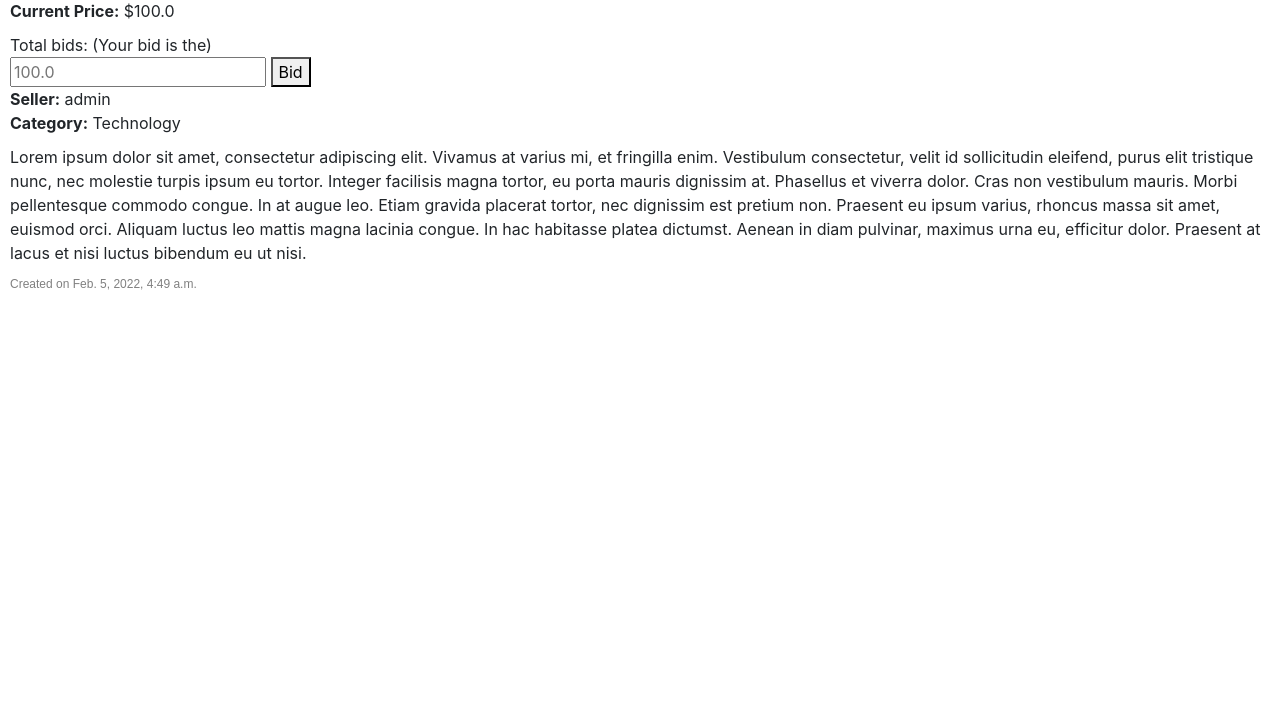
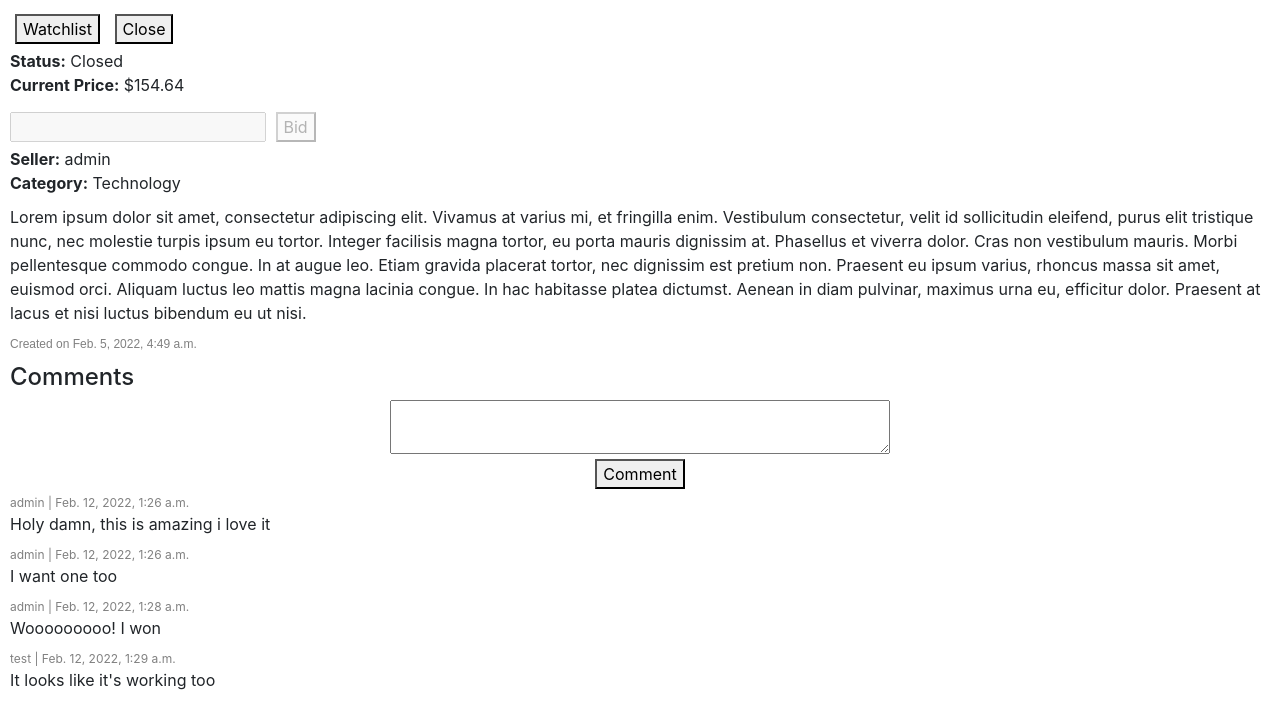
Before and after one commit to avolent/cs50-commerce, a Django app: a page that uses auctions/templates/auctions/layout.html in a window 1280 px wide. Shown: the part 562-1274 px from the top of the page. Before the commit the page ends 852 px from the top, so only its background shows below. Run offline with Django 3.2, Linux system fonts and the light colour scheme; a user stored in the database is signed in; data comes from the database, SQL or seed files in the repository; some libraries are stand-ins or nearby versions.

Commit message:
Listing functionality (Close and Comment)

```diff
--- a/auctions/admin.py
+++ b/auctions/admin.py
@@ -1,8 +1,9 @@
 from django.contrib import admin
-from .models import User, Auction, Bid, Watchlist
+from .models import User, Auction, Bid, Watchlist, Comment
 
 # Register your models here.
 admin.site.register(User)
 admin.site.register(Auction)
 admin.site.register(Bid)
 admin.site.register(Watchlist)
+admin.site.register(Comment)
--- a/auctions/static/auctions/styles.css
+++ b/auctions/static/auctions/styles.css
@@ -4,12 +4,20 @@
 h2 {
     margin-bottom: 20px;
 }
-#create {
-    margin-top: 5px;
+button {
+    margin: 5px;
 }
-#create_listing input, textarea {
+
+#create_listing {
+    display: flex;
+    justify-content: center;
+    align-items: center;
+    flex-direction: column;
+}
+#create_listing input, #create_listing textarea {
     width: 500px;
 }
+
 .auction_listing {
     display: flex;
     margin-bottom: 20px;
@@ -60,12 +68,41 @@
     justify-content: center;
     align-items: center;
 }
-.auction .listing_price {
+.auction .listing_price, .listing_category, .listing_description, .listing_details {
     margin-bottom: 10px;
 }
-.auction .listing_category {
+
+.alert {
+    display: flex;
+    justify-content: center;
+    align-items: center;
+    color: red;
+    font-size: 25px;
+    margin: 0;
+    padding: 0;
+}
+
+.listing_comments {
+    display: inherit;
+    flex-direction: column;
+}
+.comment_form form{
+    display: flex;
+    flex-direction: column;
+    justify-content: center;
+    align-items: center;
+}
+.comment_form textarea{
+    width: 500px;
+}
+
+.comment {
+    display: inherit;
+    flex-direction: column;
     margin-bottom: 10px;
 }
-.auction .listing_description {
-    margin-bottom: 10px;
+
+.comment_details {
+    font-size: 12px;
+    color: grey;
 }
--- a/auctions/templates/auctions/index.html
+++ b/auctions/templates/auctions/index.html
@@ -25,8 +25,11 @@
                         <b>Category:</b> none
                     {% endif %}
                 </div>
+                <div class="listing_status">
+                    <b>Status:</b> {{ auction.status }}
+                </div>
                 <div class="listing_price">
-                    <b>Current Price:</b> ${{ auction.starting_price }}
+                    <b>Current Price:</b> ${{ auction.price }}
                 </div>
                 <div class="listing_description">
                     {{ auction.description }}
--- a/auctions/templates/auctions/layout.html
+++ b/auctions/templates/auctions/layout.html
@@ -44,6 +44,8 @@
             {% endif %}
         </ul>
         <hr>
+        {% block alert %}
+        {% endblock %}
         {% block body %}
         {% endblock %}
     </body>
--- a/auctions/templates/auctions/listing.html
+++ b/auctions/templates/auctions/listing.html
@@ -1,4 +1,10 @@
 {% extends "auctions/layout.html" %}
+
+{% block alert %}
+<div class="alert">
+    {{ alert }}
+</div>
+{% endblock %}
 
 {% block body %}
     <h2>Listing: {{ auction.title }}</h2>
@@ -11,20 +17,34 @@
             {% endif %}
         </div>
         {% if user.is_authenticated %}
-        <div class="listing_watchlist">
-        <button id="watchlist" type="submit" formaction="" >Watchlist</button>
+        <div class="listing_buttons">
+        <form action="{% url 'listing' auction.title %}" method="POST">
+            {% csrf_token %}
+            <button name="action" id="watchlist" type="submit" value="watchlist">Watchlist</button>
+            {% if user.username == auction.seller.username %}
+            <button name="action" id="close" type="submit" value="close">Close</button>
+            {% endif %}
+        </form>
         </div>
         {% endif %}
         <div class="listing_details">
+            <div class="listing_status">
+                <b>Status:</b> {{ auction.status}}
+            </div>
             <div class="listing_price">
-                <b>Current Price:</b> ${{ auction.starting_price }}
+                <b>Current Price:</b> ${{ auction.price }}
             </div>
             <div class="listing_bid">
-                Total bids: (Your bid is the)
                 {% if user.is_authenticated %}
-                <form class="bid_form">
-                    <input id="starting_price" type="number" placeholder="{{ auction.starting_price }}" required name="price" min="{{ auction.starting_price }}" step="0.01" title="Currency">
-                    <button>Bid</button>
+                <form class="bid_form" action="{% url 'listing' auction.title %}" method="POST">
+                    {% if auction.status == "Closed" %}
+                    <input disabled id="starting_price" type="number" placeholder="{{ auction.starting_price }}" required name="price" min="{{ auction.starting_price }}" step="0.01" title="Currency">
+                    <button disabled >Bid</button>
+                    {% else %}
+                    {% csrf_token %}
+                    <input id="price" name="bid" type="number" placeholder="{{ auction.price }}" required min="{{ auction.price }}" step="0.01" title="Currency">
+                    <button name="action" id="bid" type="submit" value="bid">Bid</button>
+                    {% endif %}
                 </form>
                 {% endif %}
             </div>
@@ -45,5 +65,28 @@
                 <span>Created on {{ auction.created }}</span>
             </div>
         </div>
+        <h4>Comments</h4>
+        <div class="listing_comments">
+            {% if user.is_authenticated %}
+            <div class="comment_form">
+                <form action="{% url 'listing' auction.title %}" method="POST">
+                    {% csrf_token %}
+                    <textarea id="comment" name="comment" type="text" title="Comment" required></textarea>
+                    <button name="action" id="comment" type="submit" value="comment">Comment</button>
+                </form>
+            </div>
+            {% endif %}
+            {% for comment in comments %}
+            <div class="comment">
+                <div class="comment_details">
+                    {{comment.user.username}} | {{comment.time}}
+                </div>
+                <div class="comment_text">
+                    {{comment.comment}}
+                </div>
+            </div>
+            {% endfor %}
+        </div>
     </div>
+
 {% endblock %}
--- a/auctions/views.py
+++ b/auctions/views.py
@@ -1,3 +1,4 @@
+from cgitb import reset
 from optparse import TitledHelpFormatter
 from django.contrib.auth import authenticate, login, logout
 from django.db import IntegrityError
@@ -5,14 +6,15 @@
 from django.shortcuts import render
 from django.urls import reverse
 from django import forms
+from django.core.exceptions import ObjectDoesNotExist
 
-from .models import User, Auction
+from .models import User, Auction, Watchlist, Bid, Comment
 
 class CreateListing(forms.Form):
     title = forms.CharField(label="Title", max_length=64)
     description = forms.CharField(label="Title",)
-    category = forms.CharField(label="Tategory", max_length=64 )
-    title = forms.CharField(label="Title")
+    category = forms.CharField(label="Category", max_length=64 )
+    Price = forms.CharField(label="Price")
     url = forms.CharField(label="Image URL:")
 
 def index(request):
@@ -24,7 +26,6 @@
 
 def login_view(request):
     if request.method == "POST":
-
         # Attempt to sign user in
         username = request.POST["username"]
         password = request.POST["password"]
@@ -73,20 +74,75 @@
     else:
         return render(request, "auctions/register.html")
 
+# Route for creating listings
 def create(request):
+    # Post request to create a listing on the page. Eventually should add Django forms.
     if request.method == "POST":
         print(request.user.id)
         a = Auction(title=request.POST["title"], description=request.POST["description"], starting_price=request.POST["price"], image=request.POST["image"], category=request.POST["category"].lower().capitalize(), seller=request.user)
         a.save()
         return HttpResponseRedirect(reverse("index"))
+    # If a get request just render page template
     else:
         return render(request, "auctions/create_listing.html")
 
+# Route for showing listings
 def listing(request, listing):
+    # Grab the current listing from auction database
     auction = Auction.objects.get(title=listing)
-    return render(request, "auctions/listing.html", {
-        "auction": auction,
-    })
+    comments = Comment.objects.filter(auction=auction)
+    # Post requests start here
+    if request.method == "POST":
+        print(request.POST["action"])
+        # If request is for close, change auction status to close and update page
+        if request.POST["action"] == "close":
+            auction.status = "Closed"
+            auction.save()
+            return HttpResponseRedirect(reverse("listing", args=[listing]))
+        # Add auction to users watchlist.
+        elif request.POST["action"] == "watchlist":
+            watchlist = Watchlist(auction=auction, user=request.user)
+            watchlist.save()
+            return HttpResponseRedirect(reverse("listing", args=[listing]))
+        elif request.POST["action"] == "bid":
+            if float(request.POST["bid"]) >= auction.price:
+                bid = Bid(auction=auction, bidder=request.user, bid=request.POST["bid"])
+                bid.save()
+                auction.price = request.POST["bid"]
+                auction.save()
+                return HttpResponseRedirect(reverse("listing", args=[listing]))
+            else:
+                return render(request, "auctions/listing.html", {
+            "auction": auction,
+            "alert": "Error: Bid price is lower then asking price, try again!",
+            })
+        elif request.POST["action"] == "comment":
+            comment = Comment(auction=auction, user=request.user, comment=request.POST["comment"])
+            comment.save()
+            return HttpResponseRedirect(reverse("listing", args=[listing]))
+        return HttpResponseRedirect(reverse("listing", args=[listing]))
+
+    # Else get request start here and render listing page with all auction details.
+    else:
+        # if the auction is closed and you are the highest bidder, Alert that you won!
+        if auction.status == "Closed":
+            try:
+                highestBid = Bid.objects.get(auction=auction, bid=auction.price)
+                if highestBid.bidder == request.user:
+                    return render(request, "auctions/listing.html", {
+                    "auction": auction,
+                    "comments": comments,
+                    "alert": "Auction Closed. You won!"
+                    })
+            except ObjectDoesNotExist:
+                    return render(request, "auctions/listing.html", {
+                        "auction": auction,
+                        "comments": comments,
+                    })
+        return render(request, "auctions/listing.html", {
+            "comments": comments,
+            "auction": auction,
+        })
 
 # Route for categories lists
 def categories(request):
@@ -94,7 +150,7 @@
     categories = []
     for auction in auctions:
         if auction.category.capitalize() not in categories:
-            if auction.category is "":
+            if auction.category == "":
                 categories.append('None')
             else:
                 categories.append(auction.category.capitalize())
```
Also changed, not shown: auctions/models.py (+14 -3 lines), auctions/templates/auctions/create_listing.html (+5 -3 lines), db.sqlite3.
